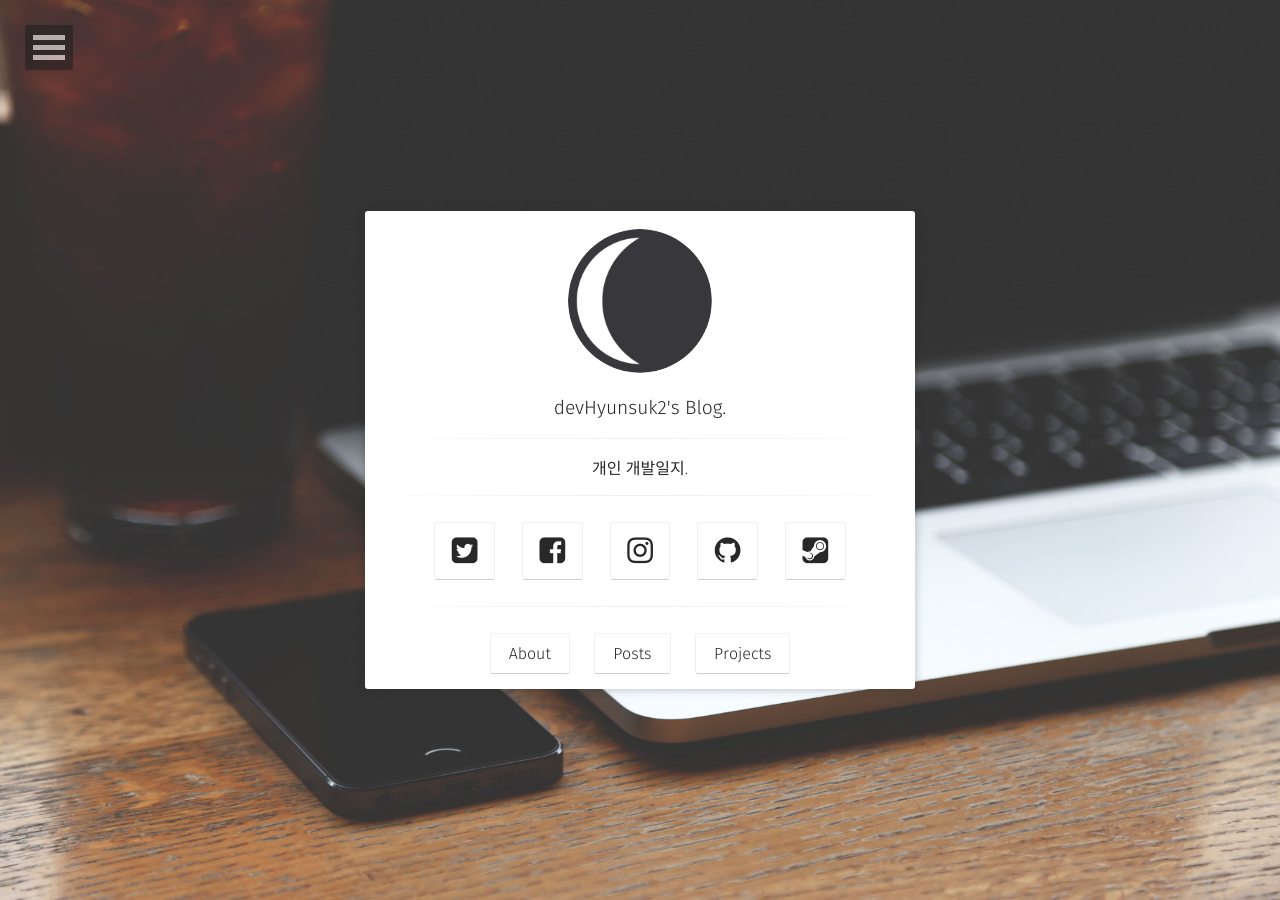
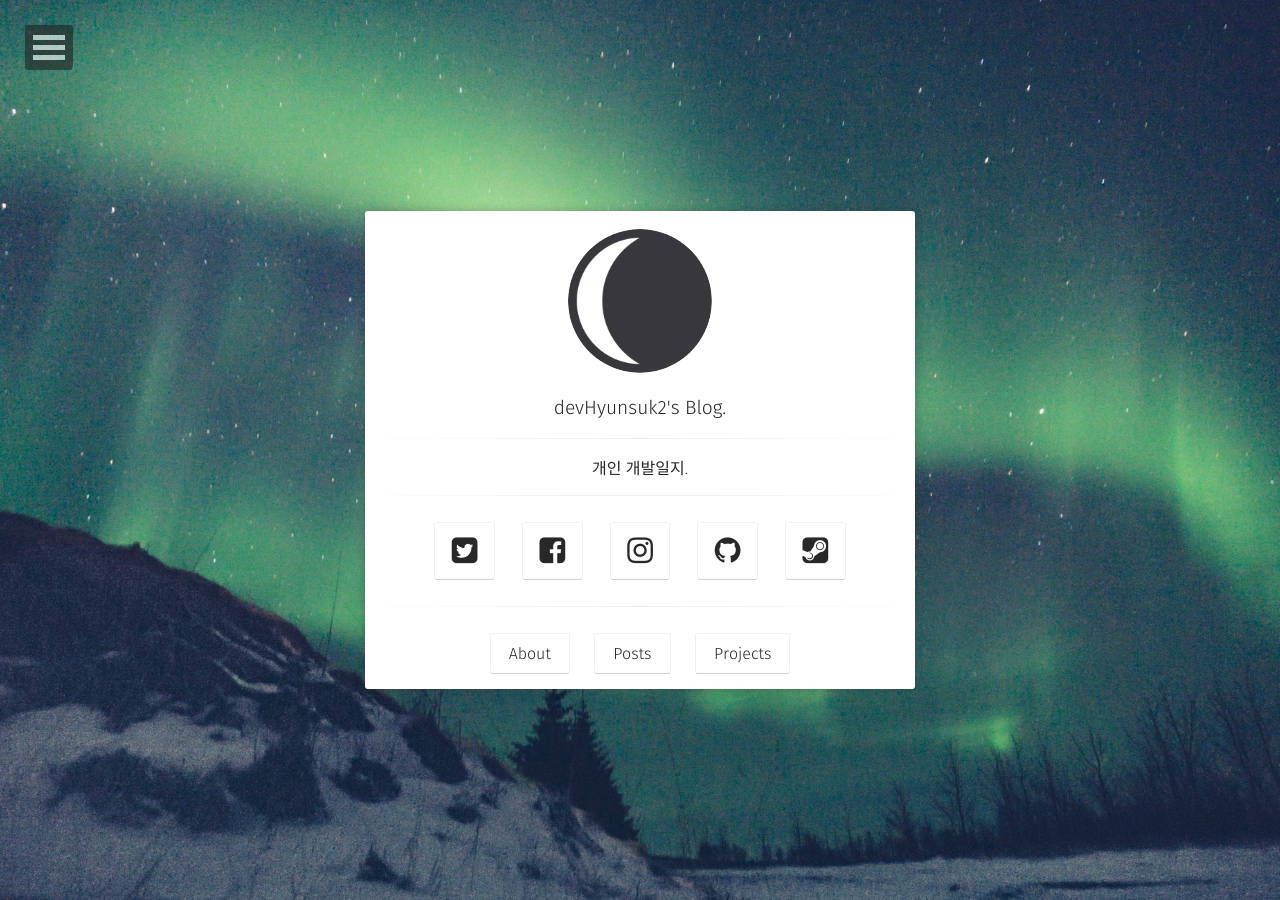
Before and after one commit to devhyunsuk2/devhyunsuk2.github.io, a Jekyll site: the page built from index.md, in a window 1280 px wide. Built offline with Jekyll 4.4.1, drawn with Linux system fonts in a browser that asks for light colours; some web fonts are replaced; comment, search, counter and statistics services are not loaded.

Commit message:
배경업데이트

```diff
--- a/_config.yml
+++ b/_config.yml
@@ -5,7 +5,7 @@ description:        "개인용 기록 블로그"
 reading_time:       true
 words_per_minute:   200
 logo:               'assets/img/logo.png'
-background:         'assets/img/placeholder-big.jpg'
+background:         'assets/img/mainBG.jpg'
 tiled_bg:           false   # Set this true if you want to tile your background image, otherwise it will be covered
 locale:             en_US
 url:                https://devhyunsuk2.github.io/
```
Also changed, not shown: assets/img/mainBG.jpg (added).
